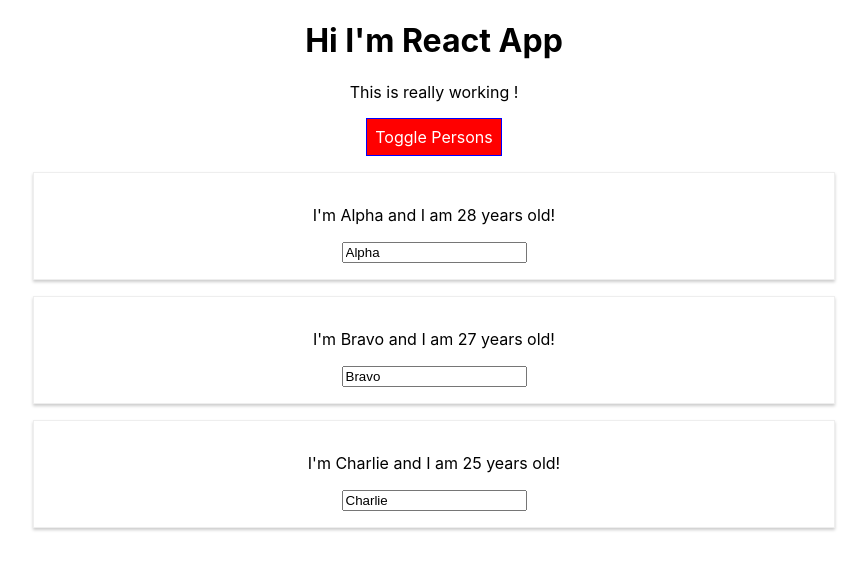
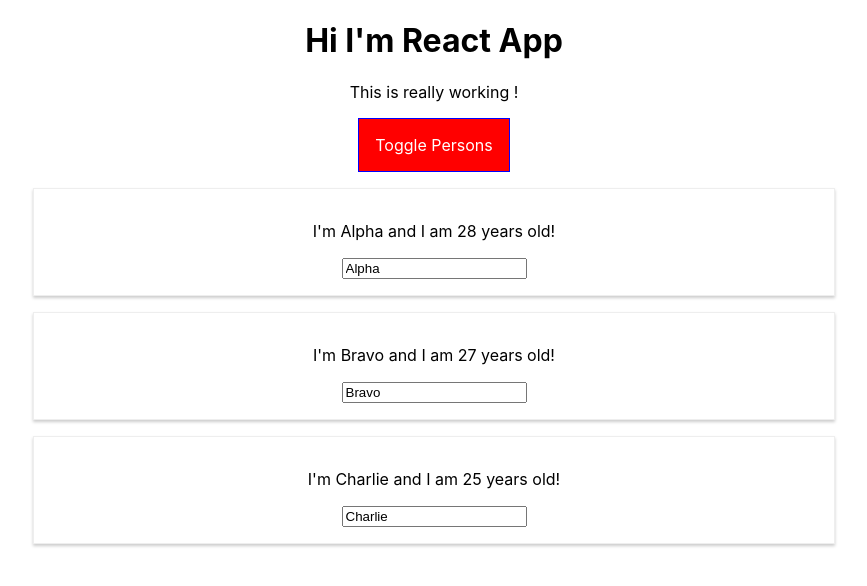
Before and after one commit to convexhull/react-js, a React app: page / in a window 1280 px wide. Both pictures are taken after a click on the button "Toggle Persons". Shown: the top 586 px of the page, without its empty margins (206-1073 px from the left). Built offline with nearby package versions, Linux system fonts and the light colour scheme.

Commit message:
code after v81

```diff
--- a/src/App.css
+++ /dev/null
@@ -1,11 +0,0 @@
-.App {
-  text-align: center;
-}
-
-.red {
-  color : red;
-}
-
-.bold {
-  font-weight: bold;
-}
--- a/src/App.js
+++ /dev/null
@@ -1,83 +0,0 @@
-import React, { Component } from 'react';
-import './App.css';                             //Webpack allows us to import CSS files into JS files.
-import Person from './Person/Person';
-
-
-class App extends Component {
-  state = {
-    persons : [
-      {id : 'afd', name: 'Alpha', age : '28'},
-      {  id : 'dfjsdkf' ,name : 'Bravo', age : '27'},
-      {id : 'afj', name : 'Charlie', age : '25'}
-    ],
-    otherState : 'some other value',
-    showPersons : false
-  };
-
-  deletePersonHandler = (personIndex) => {
-    // const persons = this.state.persons.slice();
-    const persons = [...this.state.persons];
-    persons.splice(personIndex,1);
-    this.setState({persons});
-  }
-  nameChangedHandler = (event ,id) => {
-    const personIndex = this.state.persons.findIndex( p => {
-      return p.id === id;
-    });
-    const person = {...this.state.persons[personIndex]};
-    person.name = event.target.value;
-    const  persons = [...this.state.persons];
-    persons[personIndex] = person;
-    this.setState({persons});
-  }                                            //... to copy array/object !!!        //Object.assign({},obj) to copy object!!
-  togglePersonsHandler = ()=> {
-    const doesShow = this.state.showPersons;
-    this.setState({
-      showPersons : !doesShow
-    });
-  }
-
-  render() {
-    const style = {
-      backgroundColor: 'green',
-      color : 'white',
-      font : 'inherit',
-      border : '1px solid blue',
-      padding : '8px',
-      cursor : 'pointer',
-
-    }
-
-    let classes = [];
-    if(this.state.persons.length <=2){
-      classes.push('red');
-    }
-    if(this.state.persons.length<=1){
-      classes.push('bold');
-    }
-
-    let persons = null;                //Standard way to conditionally render elements. Keep the display logic outside the JSX block in render().
-    if(this.state.showPersons) {
-      persons = (
-        <div>
-          {this.state.persons.map( (person,index) => {
-            return <Person click = {()=>this.deletePersonHandler(index)} name = {person.name} age = {person.age} key = {person.id} changed = {(event)=>this.nameChangedHandler(event, person.id)} />
-          })}
-        </div>
-      )
-      style.backgroundColor = 'red';
-    }
-    return (
-      <div className="App">
-        <h1>Hi I'm React App</h1>
-        <p className = {classes.join(' ')}>This is really working !</p>
-        <button style = {style} onClick = {this.togglePersonsHandler}  >Toggle Persons</button>
-        {persons}
-      </div>
-    );
-    // return React.createElement('div', {className : 'App' }, React.createElement('h1', null, 'Hi I\'m a React App'));
-    // No complex elements inside this { dynamic content brace }
-  }
-}
-
-export default App;
--- /dev/null
+++ b/src/components/Cockpit/Cockpit.js
@@ -0,0 +1,29 @@
+import React from 'react';
+import classes from './Cockpit.module.css';
+const cockpit = (props) => {
+    console.log('ash');
+    let btnClass = '';
+    if(props.showPersons) {
+        btnClass = classes.Red;
+    }
+
+    const assignedClasses = [];
+    if(props.persons.length <=2){
+      assignedClasses.push(classes.red);
+    }
+    if(props.persons.length<=1){
+      assignedClasses.push(classes.bold);
+    }
+    console.log(classes.red);
+
+    return (
+        <div className={classes.Cockpit}>
+            <h1>Hi I'm React App</h1>
+            <p className = {assignedClasses.join(' ')}>This is really working !</p>
+            <button  className = {btnClass} onClick = {props.clicked}  >Toggle Persons</button>
+        </div>
+    );
+
+}
+
+export default cockpit;
--- /dev/null
+++ b/src/components/Cockpit/Cockpit.module.css
@@ -0,0 +1,30 @@
+  .red {
+    color : red;
+  }
+
+  .bold {
+    font-weight: bold;
+  }
+
+  .Cockpit button {
+    border : 1px solid blue ;
+    padding : 16px;
+    background-color: green;
+    font : inherit;
+    color : white;
+    cursor: pointer;
+  }
+
+  .Cockpit button:hover {
+    background-color : lightgreen;
+    color : black;
+  }
+
+  .Cockpit button.Red {
+    background-color : red;
+  }
+
+  .Cockpit button.Red:hover {
+    background-color : salmon;
+    color : black;
+  }
--- a/src/Person/Person.js
+++ b/src/components/Persons/Person/Person.js
@@ -1,11 +1,12 @@
 //CSS is applied globally.
 // Some default automatic CSS taken care of by Webpack.
 import React from 'react';
-import './Person.css';
+import classes from './Person.module.css';
+
 
 const person = (props) => {
     return (
-        <div className = "Person" >
+        <div className = {classes.Person} >
             <p onClick = {props.click} >I'm {props.name} and I am {props.age} years old!</p>
             <p>{props.children}</p>
             <input type="text" onChange = {props.changed} value = {props.name} />
--- /dev/null
+++ b/src/components/Persons/Persons.js
@@ -0,0 +1,8 @@
+import React from 'react';
+import Person from './Person/Person';
+
+const persons = (props) => props.persons.map( (person,index) => {
+        return <Person click = {()=>props.clicked(index)} name = {person.name} age = {person.age} key = {person.id} changed = {(event)=>props.changed(event, person.id)} />
+});
+
+export default persons;
--- /dev/null
+++ b/src/containers/App.js
@@ -0,0 +1,66 @@
+import React, { Component } from 'react';
+import classes from './App.module.css';                             //Webpack allows us to import CSS files into JS files.
+import Persons from './../components/Persons/Persons';
+import Cockpit from './../components/Cockpit/Cockpit';
+
+class App extends Component {
+  state = {
+    persons : [
+      {id : 'afd', name: 'Alpha', age : '28'},
+      {  id : 'dfjsdkf' ,name : 'Bravo', age : '27'},
+      {id : 'afj', name : 'Charlie', age : '25'}
+    ],
+    otherState : 'some other value',
+    showPersons : false
+  };
+
+  deletePersonHandler = (personIndex) => {
+    // const persons = this.state.persons.slice();
+    const persons = [...this.state.persons];
+    persons.splice(personIndex,1);
+    this.setState({persons});
+  }
+
+  nameChangedHandler = (event ,id) => {
+    const personIndex = this.state.persons.findIndex( p => {
+      return p.id === id;
+    });
+    const person = {...this.state.persons[personIndex]};
+    person.name = event.target.value;
+    const  persons = [...this.state.persons];
+    persons[personIndex] = person;
+    this.setState({persons});                                        //... to copy array/object !!!        //Object.assign({},obj) to copy object!!
+  }
+  togglePersonsHandler = ()=> {
+    const doesShow = this.state.showPersons;
+    this.setState({
+      showPersons : !doesShow
+    });
+  }
+
+  render() {
+    let persons = null;
+
+    if(this.state.showPersons) {
+      persons = (
+        <Persons
+          persons = {this.state.persons}
+          clicked = {this.deletePersonHandler}
+          changed = {this.nameChangedHandler} />
+      );
+    }                                                //Standard way to conditionally render elements. Keep the display logic outside the JSX block in render().
+    return (
+      <div className={classes.App}>
+        <Cockpit
+          showPersons={this.state.showPersons}
+          persons = {this.state.persons}
+          clicked = {this.togglePersonsHandler} />
+        {persons}
+      </div>
+    );
+    // return React.createElement('div', {className : 'App' }, React.createElement('h1', null, 'Hi I\'m a React App'));
+    // No complex elements inside this { dynamic content brace }
+  }
+}
+
+export default App;
--- /dev/null
+++ b/src/containers/App.module.css
@@ -0,0 +1,3 @@
+.App {
+  text-align: center;
+}
--- a/src/index.js
+++ b/src/index.js
@@ -1,7 +1,7 @@
 import React from 'react';
 import ReactDOM from 'react-dom';
 import './index.css';
-import App from './App';
+import App from './containers/App';
 import * as serviceWorker from './serviceWorker';
 
 ReactDOM.render(<App />, document.getElementById('root'));
```
Also changed, not shown: src/components/Persons/Person/Person.module.css (line endings or trailing spaces), 1 other file (tests, documents, lock files or other folders).
